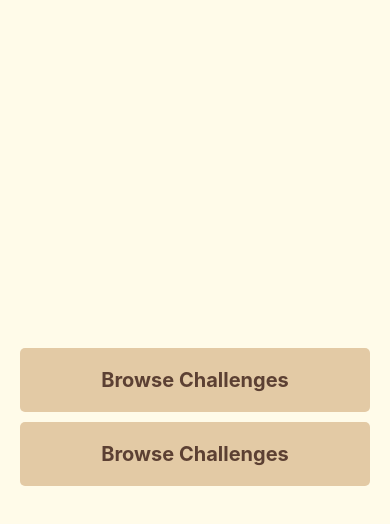
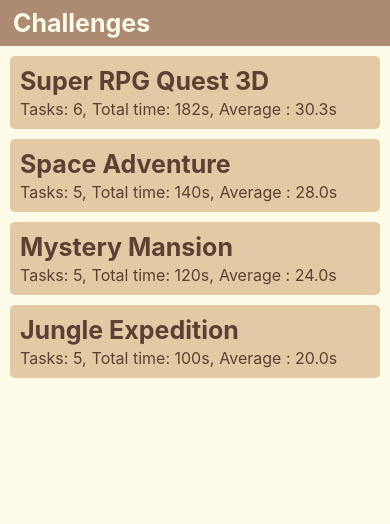
Before and after one commit to khemachat-sittiritkawin/2025MD-Take_Home, a React Native app: screen /Home in a window 390 px wide. Shown: the top 524 px of the page. Built offline with nearby package versions, Linux system fonts and the light colour scheme.

Commit message:
add home screen

```diff
--- a/App.tsx
+++ b/App.tsx
@@ -1,15 +1,21 @@
 import { HomeScreen } from "./screens/HomeScreen";
-import { TaskChallengeScreen } from "./screens/TaskChallengeScreen";
+import { TaskChallengeScreen, TaskChallengeScreenProps } from "./screens/TaskChallengeScreen";
 import { createNativeStackNavigator } from "@react-navigation/native-stack";
 import { NavigationContainer } from "@react-navigation/native";
+import { ChallengeData } from "./utils";
 
-const Stack = createNativeStackNavigator();
+export type RootStackParamList = {
+    Home: undefined;
+    Challenge: TaskChallengeScreenProps;
+};
+
+const Stack = createNativeStackNavigator<RootStackParamList>();
 
 export default function App() {
     return (
         <NavigationContainer>
-            <Stack.Navigator initialRouteName="Home" screenOptions={{headerShown: false}}>
-                <Stack.Screen name="Home" component={HomeScreen}/>
+            <Stack.Navigator initialRouteName="Home" screenOptions={{ headerShown: false }}>
+                <Stack.Screen name="Home" component={HomeScreen} />
                 <Stack.Screen name="Challenge" component={TaskChallengeScreen} />
             </Stack.Navigator>
         </NavigationContainer>
--- /dev/null
+++ b/components/ChallengeItem.tsx
@@ -0,0 +1,28 @@
+import { useNavigation } from "@react-navigation/native";
+import { View, Text, StatusBar, SafeAreaView, TouchableOpacity, StyleSheet } from "react-native";
+import { RootStackParamList } from "../App";
+import { NativeStackScreenProps } from "@react-navigation/native-stack";
+import { ChallengeData, TaskData } from "../utils";
+
+
+
+export function ChallengeItem(props: {data: ChallengeData}) {
+    let nav = useNavigation<NativeStackScreenProps<RootStackParamList>["navigation"]>();
+
+    return (<TouchableOpacity style={styles.button}
+        onPress={() => nav.navigate("Challenge", { challenge: props.data })}
+    >
+        <Text style={styles.text}>{props.data.title}</Text>
+        <View style={{ marginTop: 3, flexDirection: 'row' }}>
+            <Text style={styles.infoText}>Tasks: {props.data.tasks.length},</Text>
+            <Text style={styles.infoText}>Total time: {props.data.calculateTotalTime()}s,</Text>
+            <Text style={styles.infoText}>Average : {props.data.calculateAverageTime().toFixed(1)}s</Text>
+        </View>
+    </TouchableOpacity>);
+}
+
+const styles = StyleSheet.create({
+    button: { backgroundColor: '#E3CAA5', padding: 10, borderRadius: 5, marginBottom: 10 },
+    text: { fontSize: 25, fontWeight: 'bold', color: '#5C4033' }, // Darker brown for better contrast
+    infoText: { color: '#5C4033', fontSize: 16, marginRight: 5},
+});
--- a/screens/HomeScreen.tsx
+++ b/screens/HomeScreen.tsx
@@ -1,20 +1,61 @@
-import { View, Text, StatusBar, SafeAreaView, TouchableOpacity, StyleSheet } from "react-native";
+import { View, Text, StatusBar, SafeAreaView, TouchableOpacity, StyleSheet, FlatList } from "react-native";
+import { RootStackParamList } from "../App";
+import { NativeStackScreenProps } from "@react-navigation/native-stack";
+import { ChallengeData, TaskData } from "../utils";
+import { ChallengeItem } from "../components/ChallengeItem";
 
-export function HomeScreen() {
-    return (<SafeAreaView style={{ flex: 1, backgroundColor: '#FFFBE9', justifyContent: 'center', alignContent: 'center' }}>
-        <StatusBar backgroundColor="#E3CAA5" barStyle="dark-content"/>
-        <View style={{ margin: 20 }}>
-            <TouchableOpacity style={styles.button}>
-                <Text style={styles.text}>Browse Challenges</Text>
-            </TouchableOpacity>
-            <TouchableOpacity style={styles.button}>
-                <Text style={styles.text}>Browse Challenges</Text>
-            </TouchableOpacity>
+const mockChallenges = [
+    new ChallengeData("Super RPG Quest 3D", [
+        new TaskData("Collect all coins in Level 1", 10),
+        new TaskData("Defeat the first boss", 45),
+        new TaskData("Complete the underwater level", 25),
+        new TaskData("Find the hidden treasure in Level 3", 1 * 60 + 12),
+        new TaskData("Rescue the cat from the tree", 20),
+        new TaskData("Kill God", 10),
+    ]),
+    new ChallengeData("Space Adventure", [
+        new TaskData("Repair the spaceship", 15),
+        new TaskData("Collect 50 space crystals", 30),
+        new TaskData("Defeat the alien overlord", 50),
+        new TaskData("Navigate through the asteroid field", 20),
+        new TaskData("Rescue the stranded astronaut", 25),
+    ]),
+    new ChallengeData("Mystery Mansion", [
+        new TaskData("Find the hidden key", 10),
+        new TaskData("Solve the riddle in the library", 20),
+        new TaskData("Escape the haunted basement", 35),
+        new TaskData("Uncover the secret passage", 15),
+        new TaskData("Defeat the ghost in the attic", 40),
+    ]),
+    new ChallengeData("Jungle Expedition", [
+        new TaskData("Cross the rope bridge", 10),
+        new TaskData("Find the ancient artifact", 25),
+        new TaskData("Escape the wild animals", 20),
+        new TaskData("Navigate through the dense forest", 30),
+        new TaskData("Climb the tallest tree", 15),
+    ]),
+];
+
+export function HomeScreen({ navigation }: NativeStackScreenProps<RootStackParamList>) {
+
+    return (<SafeAreaView style={{ flex: 1, backgroundColor: '#FFFBE9' }}>
+        <StatusBar backgroundColor="#E3CAA5" barStyle="dark-content" />
+        <View style={{ backgroundColor: '#AD8B73', padding: 8, flexDirection: 'row', paddingHorizontal: 13 }}>
+            <Text style={{ fontSize: 25, fontWeight: 'bold', color: '#FFFBE9' }}>Challenges</Text>
+        </View>
+
+        <View style={{ margin: 10 }}>
+            <FlatList
+                data={mockChallenges}
+                renderItem={info => <ChallengeItem data={info.item}/>}
+                keyExtractor={(item, idx) => item.title + idx}
+            />
         </View>
     </SafeAreaView>);
 }
 
 const styles = StyleSheet.create({
-    button: { backgroundColor: '#E3CAA5', padding: 20, borderRadius: 5, marginBottom: 10 },
-    text: { textAlign: 'center', fontSize: 20, fontWeight: 'bold', color: '#5C4033' } // Darker brown for better contrast
+    button: { backgroundColor: '#E3CAA5', padding: 10, borderRadius: 5, marginBottom: 10 },
+    text: { fontSize: 25, fontWeight: 'bold', color: '#5C4033' }, // Darker brown for better contrast
+    infoText: { color: '#5C4033', fontSize: 16, marginRight: 5},
 });
--- a/screens/TaskChallengeScreen.tsx
+++ b/screens/TaskChallengeScreen.tsx
@@ -3,24 +3,34 @@ import { useEffect, useRef, useState } from 'react';
 import { FontAwesome, FontAwesome6, MaterialIcons } from '@expo/vector-icons';
 import { TaskItem } from '../components/TaskItem';
 import { TimeDisplayer } from '../components/TimeDisplayer';
-import { TaskData } from '../utils';
+import { ChallengeData, TaskData } from '../utils';
+import { NativeStackScreenProps } from '@react-navigation/native-stack';
+import { RootStackParamList } from '../App';
+import { useRoute } from '@react-navigation/native';
 
-export function TaskChallengeScreen() {
+export type TaskChallengeScreenProps = {
+    challenge: ChallengeData;
+};
 
-    const tasks: TaskData[] = [
-        new TaskData("Collect all coins in Level 1", 10),
-        new TaskData("Defeat the first boss", 45),
-        new TaskData("Complete the underwater level", 25),
-        new TaskData("Find the hidden treasure in Level 3", 1 * 60 + 12),
-        new TaskData("Rescue the cat from the tree", 20),
-        new TaskData("Kill God", 10),
-    ];
+export function TaskChallengeScreen({ navigation }: NativeStackScreenProps<RootStackParamList>) {
+
+    const route = useRoute();
+    const { challenge } = (route.params as TaskChallengeScreenProps);
+
+    // const tasks: TaskData[] = [
+    //     new TaskData("Collect all coins in Level 1", 10),
+    //     new TaskData("Defeat the first boss", 45),
+    //     new TaskData("Complete the underwater level", 25),
+    //     new TaskData("Find the hidden treasure in Level 3", 1 * 60 + 12),
+    //     new TaskData("Rescue the cat from the tree", 20),
+    //     new TaskData("Kill God", 10),
+    // ];
 
     const [timeTaken, setTimeTaken] = useState(0);
     const [isStarted, setIsStarted] = useState(false);
     const [isRunning, setIsRunning] = useState(false);
     const [isDone, setIsDone] = useState(false);
-    const [taskData, setTaskData] = useState(Array.from(tasks));
+    const [taskData, setTaskData] = useState(Array.from(challenge.tasks));
     const [selectionIndex, setSelectionIndex] = useState(0);
 
     useEffect(() => {
@@ -52,7 +62,7 @@ export function TaskChallengeScreen() {
         setIsStarted(false);
         setIsRunning(false);
         setIsDone(false);
-        setTaskData(Array.from(tasks));
+        setTaskData(Array.from(challenge.tasks));
         setSelectionIndex(0);
     }
 
@@ -62,7 +72,7 @@ export function TaskChallengeScreen() {
 
     return (
         <SafeAreaView style={{ flex: 1, backgroundColor: '#FFFBE9' }}>
-            <StatusBar backgroundColor="#E3CAA5" barStyle="dark-content"/>
+            <StatusBar backgroundColor="#E3CAA5" barStyle="dark-content" />
 
             <Modal
                 transparent={true}
@@ -120,7 +130,7 @@ export function TaskChallengeScreen() {
             </Modal>
 
             <View style={{ backgroundColor: '#AD8B73', padding: 8, flexDirection: 'row', paddingHorizontal: 13 }}>
-                <Text style={{ fontSize: 25, fontWeight: 'bold', color: '#FFFBE9' }}>My Tasks</Text>
+                <Text style={{ fontSize: 25, fontWeight: 'bold', color: '#FFFBE9' }}>{challenge.title}</Text>
                 <TimeDisplayer seconds={timeTaken} />
             </View>
 
--- a/utils.ts
+++ b/utils.ts
@@ -30,4 +30,11 @@ export class ChallengeData {
         }
         return res;
     }
+
+    calculateAverageTime() {
+        if (this.tasks.length == 0) {
+            return 0;
+        }
+        return this.calculateTotalTime() / this.tasks.length;
+    }
 }
```
